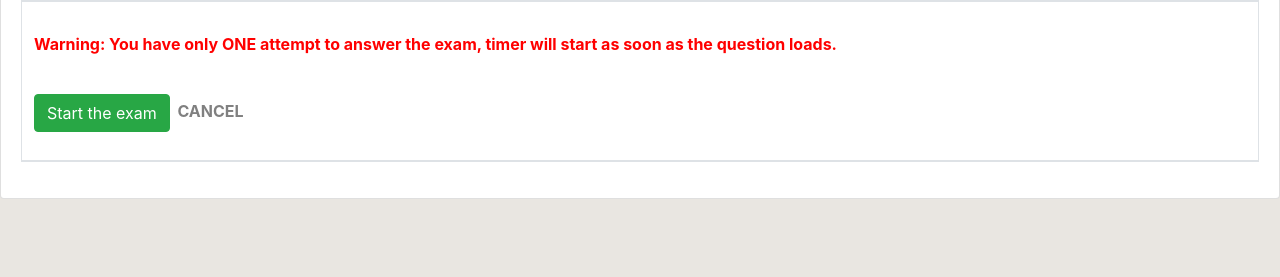
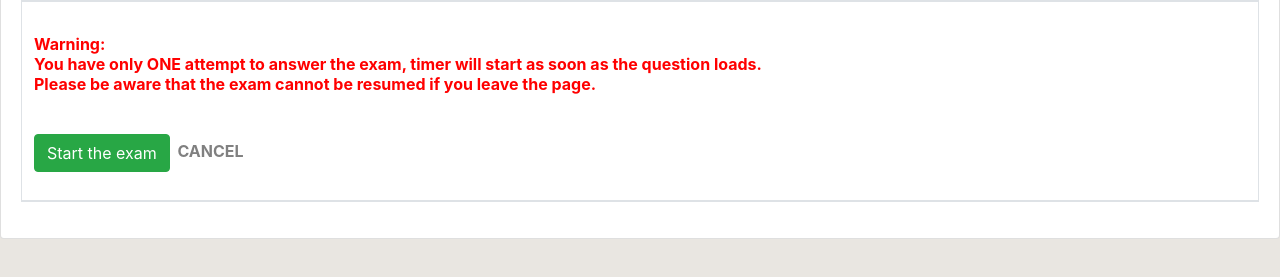
Before and after one commit to peiting00/PHP-Online-Examination-System, a PHP site: page /takeTest.php?examID=1 in a window 1280 px wide. Shown: the part 215-492 px from the top of the page. Run offline with PHP 8.4, Linux system fonts and the light colour scheme; a user stored in the database is signed in; data that the repository does not hold is empty; some libraries are stand-ins or nearby versions.

Commit message:
update exam instruction

```diff
--- a/takeTest.php
+++ b/takeTest.php
@@ -25,8 +25,9 @@
                 <?php if( $_GET['examID'] && $_GET['start']==0 ){?>
                 <tr>
                     <th colspan="3" ><br>
-                    <span style="color:red">Warning: You have only ONE attempt to answer the exam, timer will start as soon as the question loads.</span>
-                    <br><br><br>
+                    <span style="color:red">Warning:</span><br>
+                    <span style="color:red">You have only ONE attempt to answer the exam, timer will start as soon as the question loads.</span><br>
+                    <span style="color:red">Please be aware that the exam cannot be resumed if you leave the page.</span><br><br><br>
                     <?php
                         echo "<form action='takeTest.php?examID=".$_GET['examID']."&examTitle=".$_GET['examTitle']."&start=1&n=1' method='post'>";
                         echo "<input type='submit' class='btn btn-success' name='start' value='Start the exam'/>&nbsp;&nbsp;";
```
